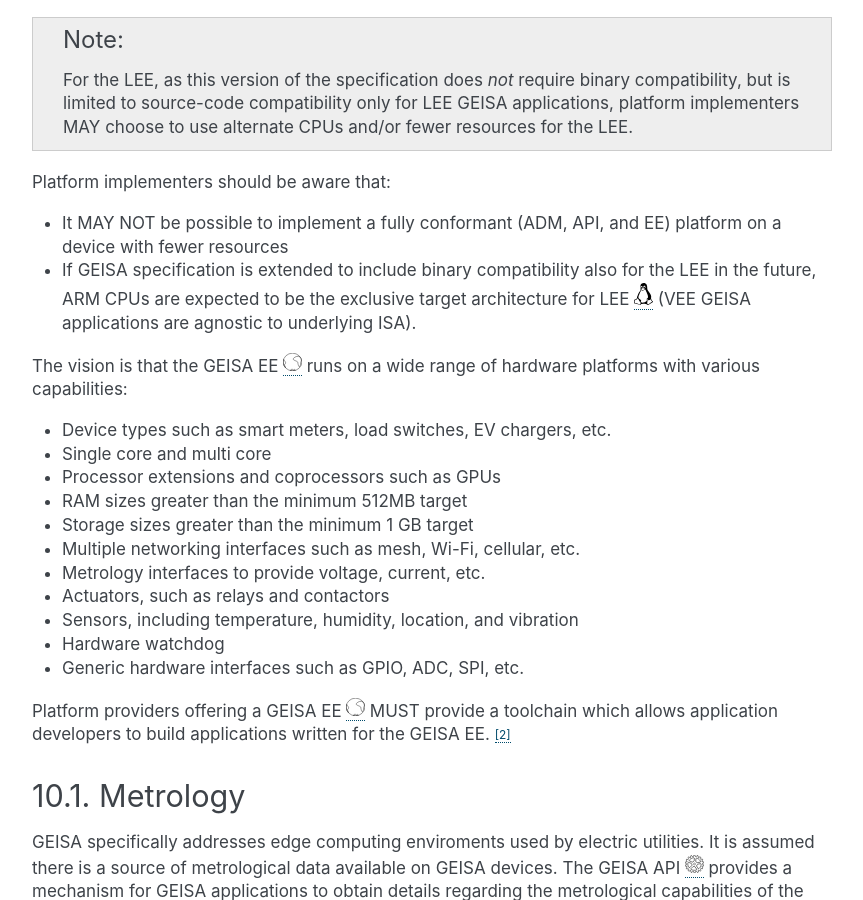
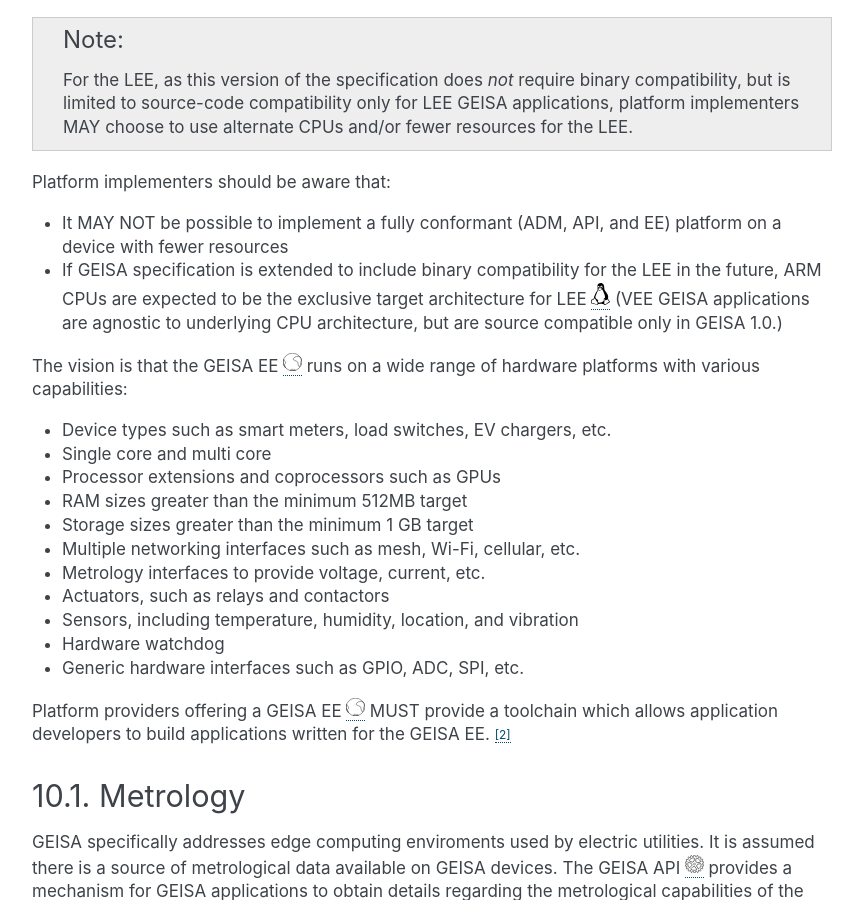
Before and after one commit to geisa/specification, a Sphinx documentation site: the page built from source/hardware.rst, in a window 1280 px wide and 900 px high, scrolled down 420 px. Shown: the whole window, without its empty margins (258-1121 px from the left). Built offline with Sphinx 7.4.7, drawn with Linux system fonts in a browser that asks for light colours; the version number could not be read and is left out.

Commit message:
Update hardware.rst
More binary / source compatibility language tweaks.

Signed-off-by: Michael Garrison Stuber <michael@selkirkinsights.com>

```diff
--- a/source/hardware.rst
+++ b/source/hardware.rst
@@ -35,9 +35,9 @@ Platform implementers should be aware that:
 
 - It MAY NOT be possible to implement a fully conformant (ADM, API, and EE)
   platform on a device with fewer resources
-- If GEISA specification is extended to include binary compatibility also for the LEE in the future,
+- If GEISA specification is extended to include binary compatibility for the LEE in the future,
   ARM CPUs are expected to be the exclusive target architecture for LEE |geisa-lee-tux|
-  (VEE GEISA applications are agnostic to underlying ISA).
+  (VEE GEISA applications are agnostic to underlying CPU architecture, but are source compatible only in GEISA 1.0.)
 
 The vision is that the GEISA EE |geisa-ee-globe| runs on
 a wide range of hardware platforms with various capabilities:
```
